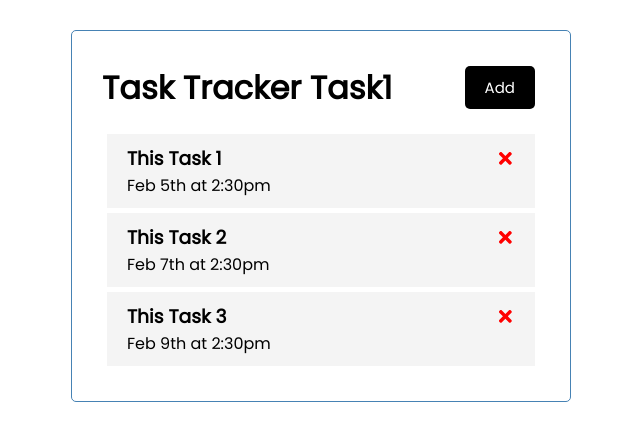
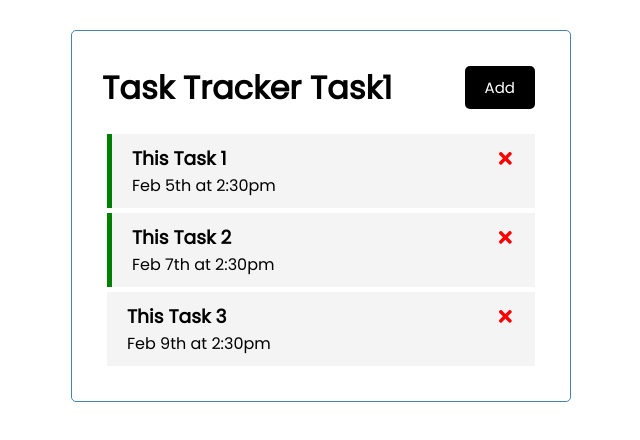
Before and after one commit to fatmaadam-lab/Task-tracker, a React (Create React App) app in the folder task-tracker/: page / in a window 1280 px wide. Shown: the top 440 px of the page, without its empty margins (319-959 px from the left). Built offline with nearby package versions, Linux system fonts and the light colour scheme.

Commit message:
Add Toogle Function

```diff
--- a/task-tracker/src/App.js
+++ b/task-tracker/src/App.js
@@ -32,7 +32,11 @@ const deleteTask = (id) => {
 
 // Toggle Reminder
 const toogleReminder = (id) =>{
-    console.log('Reminder test')
+    setTasks(
+      tasks.map((task) =>
+        task.id === id ? { ...task, reminder: !task.reminder } : task
+      )
+    )
 }
 
 
--- a/task-tracker/src/components/Task.js
+++ b/task-tracker/src/components/Task.js
@@ -2,7 +2,7 @@ import { FaTimes } from 'react-icons/fa'
 
 const Task = (props) => {
     return (
-        <div className="task">
+        <div className={`task ${props.task.reminder?'reminder':''}`} onDoubleClick={() => props.onToggle(props.task.id)}>
             <h3>
                 {props.task.text}
                 <FaTimes
--- a/task-tracker/src/components/Tasks.js
+++ b/task-tracker/src/components/Tasks.js
@@ -4,7 +4,7 @@ const Tasks = (props) => {
   return (
     <>
     {props.tasks.map((task)=> (
-        <Task key={task.id} onDelete={props.onDelete} task={task}/>
+        <Task key={task.id} onDelete={props.onDelete} task={task} onToggle={props.onToggle}/>
     ))}
     </>
   )
```
